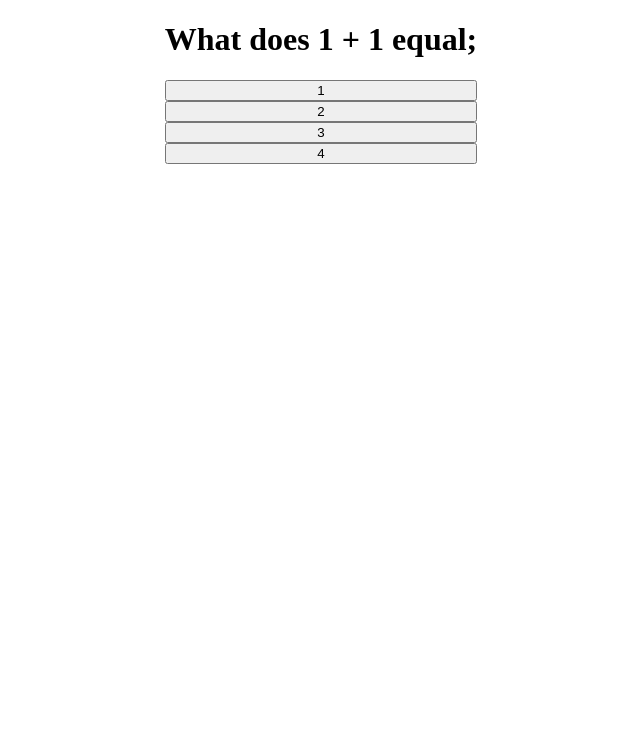
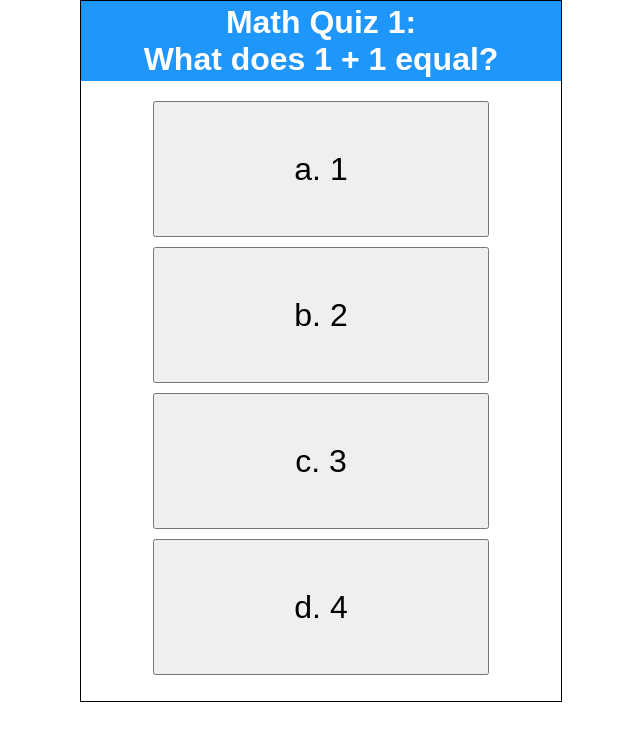
Before and after one commit to JacobPloog/FBLA-Mobile-App, a React (Vite) app: page /Quiz in a window 1280 px wide. Shown: the top 740 px of the page, without its empty margins (319-959 px from the left). Built offline with nearby package versions, Linux system fonts and the light colour scheme.

Commit message:
added styles to quiz page

```diff
--- a/src/components/Quiz.jsx
+++ b/src/components/Quiz.jsx
@@ -6,8 +6,9 @@ export default function Quiz() {
 
   const questions = [
     {
-      question: "What does 1 + 1 equal;",
-      options: ["1", "2", "3", "4"],
+      title: "Math Quiz 1:",
+      question: "What does 1 + 1 equal?",
+      options: ["a. 1", "b. 2", "c. 3", "d. 4"],
       correctAnswer: "2",
     },
   ];
@@ -28,12 +29,14 @@ export default function Quiz() {
 
   return (
     <>
-      <h1>{questions[0].question}</h1>
+    <div className={Styles.wrapper}>
+      <h1 className={Styles.question}>{questions[0].title}<br/>{questions[0].question}</h1>
       <div className={Styles.options }>
         {questions[0].options.map((option) => {
-            return <button onClick={checkIfCorrect}>{option}</button>
+          return <button className={Styles.answers} onClick={checkIfCorrect}>{option}</button>
         })}
       </div>
+    </div>
     </>
   );
 }
--- a/src/pages/Home.jsx
+++ b/src/pages/Home.jsx
@@ -34,7 +34,7 @@ export default function Home() {
           </div>
           <div className={styles.quizWrapper}>
             <button className={styles.mathQuizButton}></button>
-            <p>Quiz 1</p>
+            <p>Quiz 2</p>
           </div>
         </p>
         <div className={styles.titleBg}>
@@ -51,7 +51,7 @@ export default function Home() {
           </div>
           <div className={styles.quizWrapper}>
             <button className={styles.engQuizButton}></button>
-            <p>Quiz 1</p>
+            <p>Quiz 2</p>
           </div>
         </p>
         <div className={styles.titleBg}>
@@ -68,7 +68,7 @@ export default function Home() {
           </div>
           <div className={styles.quizWrapper}>
             <button className={styles.hisQuizButton}></button>
-            <p>Quiz 1</p>
+            <p>Quiz 2</p>
           </div>
         </p>
         <div className={styles.titleBg}>
@@ -85,7 +85,7 @@ export default function Home() {
           </div>
           <div className={styles.quizWrapper}>
             <button className={styles.sciQuizButton}></button>
-            <p>Quiz 1</p>
+            <p>Quiz 2</p>
           </div>
         </p>
       </div>
--- a/src/styles/Home.module.css
+++ b/src/styles/Home.module.css
@@ -50,7 +50,7 @@ body {
   border: 1px solid #1e96fc;
   font-family: Arial, Helvetica, sans-serif;
   font-size: 1rem;
-  background-image: url("https://images.pexels.com/photos/374918/pexels-photo-374918.jpeg?auto=compress&cs=tinysrgb&w=1200");
+  background-image: url("https://images.pexels.com/photos/6238068/pexels-photo-6238068.jpeg?auto=compress&cs=tinysrgb&w=600");
   background-size: cover;
 }
 
@@ -96,19 +96,23 @@ body {
 .sciQuizButton:hover {
   background-color: whitesmoke;
   width: 230px;
+  box-shadow: 5px 5px rgba(0,0,0,0.5);
 }
 
 .hisQuizButton:hover {
   background-color: whitesmoke;
   width: 230px;
+  box-shadow: 5px 5px rgba(0,0,0,0.5);
 }
 .engQuizButton:hover {
   background-color: whitesmoke;
   width: 230px;
+  box-shadow: 5px 5px rgba(0,0,0,0.5);
 }
 .mathQuizButton:hover {
   background-color: whitesmoke;
   width: 230px;
+  box-shadow: 5px 5px rgba(0,0,0,0.5);
 }
 
 .test {
@@ -124,6 +128,7 @@ body {
 .test:hover {
   background-color: whitesmoke;
   height: 110px;
+  box-shadow: 5px 5px rgba(0,0,0,0.5);
 }
 
 input {
--- a/src/styles/Quiz.module.css
+++ b/src/styles/Quiz.module.css
@@ -1,6 +1,67 @@
+body {
+    display: flex;
+    justify-content: center;
+  }
+
+  .wrapper {
+    background-color: white;
+    min-width: 480px;
+    max-width: 480px;
+    min-height: 700px;
+    max-height: 700px;
+    overflow: scroll;
+    border: 1px solid black;
+  }
+
+.question {
+    display: flex;
+    align-items: center;
+    justify-content: center;
+    font-family: Arial, Helvetica, sans-serif;
+    background-color: #1e96fc;
+    height: 80px;
+    color: white;
+    margin: 0;
+    padding: 0;
+    margin-bottom: 20px;
+}
+
 .options {
     display: flex;
+    justify-content: center;
+    align-items: center;
     flex-direction: column;
+    gap: 10px;
+}
+
+@keyframes unhover {
+    0% {
+        width: 80%;
+    }
+    100% {
+        width: 70%;
+    }
+}
+
+.answers {
+    animation: unhover 0.3s ease-in;
+    width: 70%;
+    height: 17vh;
+    font-size: 2rem;
+}
+
+@keyframes hover {
+    0% {
+        width: 70%;
+    }
+    100% {
+        width: 80%;
+    }
+}
+
+.answers:hover {
+    animation: hover 0.3s ease-in;
+    width: 80%;
 }
 
 .correct {
```
